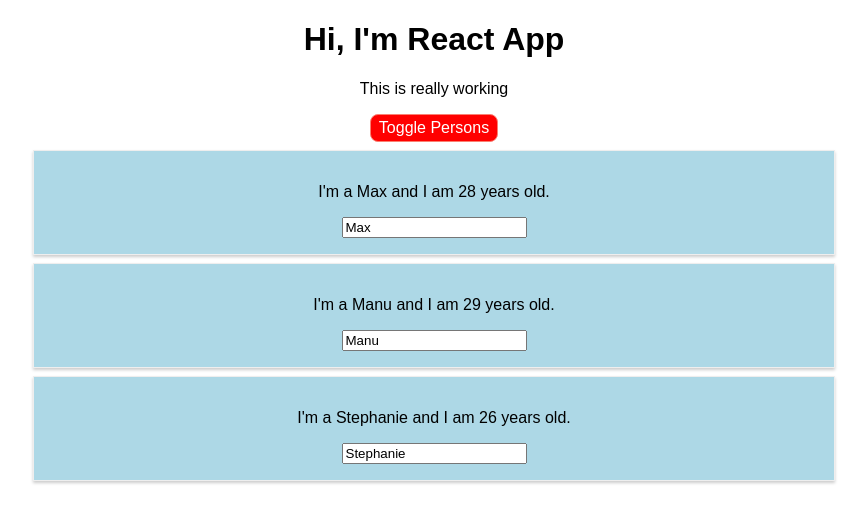
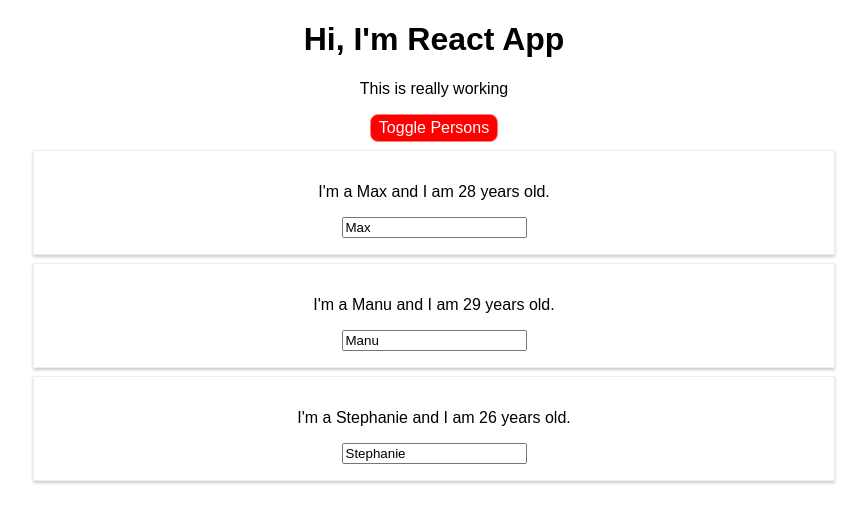
Before and after one commit to Shwartz/react-training, a React (Create React App) app: page / in a window 1280 px wide. Both pictures are taken after a click on the button "Toggle Persons". Shown: the top 522 px of the page, without its empty margins (206-1073 px from the left). Built offline with nearby package versions, Linux system fonts and the light colour scheme.

Commit message:
Section 5, before running eject submit all changes

```diff
--- a/src/App.js
+++ b/src/App.js
@@ -1,5 +1,4 @@
 import React, {Component} from 'react';
-import Radium, {StyleRoot} from 'radium';
 import Person from './Person/Person';
 import './App.css';
 
@@ -48,10 +47,6 @@ class App extends Component {
       padding: '4px 8px',
       borderRadius: '8px',
       cursor: 'pointer',
-      ':hover': {
-        backgroundColor: 'lightgreen',
-        color: 'black',
-      }
     };
 
     let personsBlock = null;
@@ -69,10 +64,6 @@ class App extends Component {
         </div>
       );
       style.backgroundColor = 'red';
-      style[':hover'] = {
-        backgroundColor: 'salmon',
-        color: 'black',
-      }
     }
 
     const classes = [];
@@ -80,7 +71,6 @@ class App extends Component {
     if (this.state.persons.length <= 1) classes.push('bold');
 
     return (
-      <StyleRoot>
         <div className="App">
           <h1>Hi, I'm React App</h1>
           <p className={classes.join(' ')}>This is really working</p>
@@ -90,9 +80,8 @@ class App extends Component {
           </button>
           {personsBlock}
         </div>
-      </StyleRoot>
     );
   }
 }
 
-export default Radium(App);
+export default App;
--- a/src/Person/Person.js
+++ b/src/Person/Person.js
@@ -1,17 +1,11 @@
 import React from 'react';
 import './Person.css';
-import Radium from 'radium';
 
 const person = (props) => {
   const {name, age, changed} = props;
-  const style = {
-    '@media (min-width: 500px)': {
-      backgroundColor: 'lightBlue',
-    }
-  };
 
   return (
-    <div className="Person" style={style}>
+    <div className="Person">
       <p onClick={props.click}>I'm a {name} and I am {age} years old.</p>
       <p>{props.children}</p>
       <input type="text" onChange={changed} value={name} />
@@ -19,4 +13,4 @@ const person = (props) => {
   )
 };
 
-export default Radium(person);
+export default person;
```
